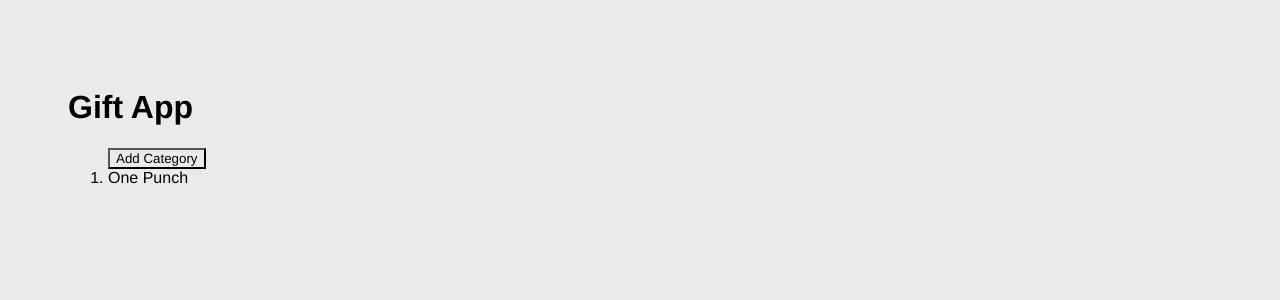
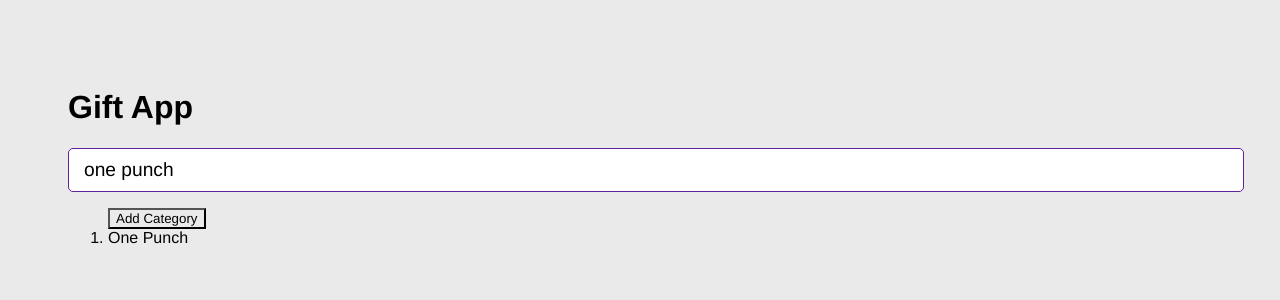
Before and after one commit to jsfc2199/GiftExpertApp-FernandoHerrera, a React (Vite) app: page / in a window 1280 px wide. Shown: the top 300 px of the page. Built offline with nearby package versions, Linux system fonts and the light colour scheme.

Commit message:
Componente add category de formulario e input

```diff
--- a/src/GiftExpertApp.jsx
+++ b/src/GiftExpertApp.jsx
@@ -1,4 +1,5 @@
 import { useState } from "react";
+import { AddCategory } from "./components/AddCategory";
 
 export const GiftExpertApp = () => {
   // const apiKey = "AvcdGeNzW40xzmpObLOlBeUE3mFU67k3";
@@ -15,6 +16,7 @@ export const GiftExpertApp = () => {
   return (
     <>
       <h1>Gift App</h1>
+      <AddCategory/>
       <ol>
         <button onClick={onAddCategory}>Add Category</button>
         {/* usamos una expresion de js en llaves */}
--- /dev/null
+++ b/src/components/AddCategory.jsx
@@ -0,0 +1,25 @@
+import { useState } from "react";
+
+export const AddCategory = () => {
+  const [inputValue, setInputValue] = useState("one punch");
+
+  const onInputChange = (event) => {
+    setInputValue(event.target.value);
+  };
+
+  const onSubmit = (event) => {
+    event.preventDefault();
+  };
+
+  //onChange: metodo para detectar cambios en inputs
+  return (
+    <form onSubmit={(event) => onSubmit(event)}>
+      <input
+        type="text"
+        placeholder="Buscar Gifts"
+        value={inputValue}
+        onChange={(event) => onInputChange(event)}
+      ></input>
+    </form>
+  );
+};
```
